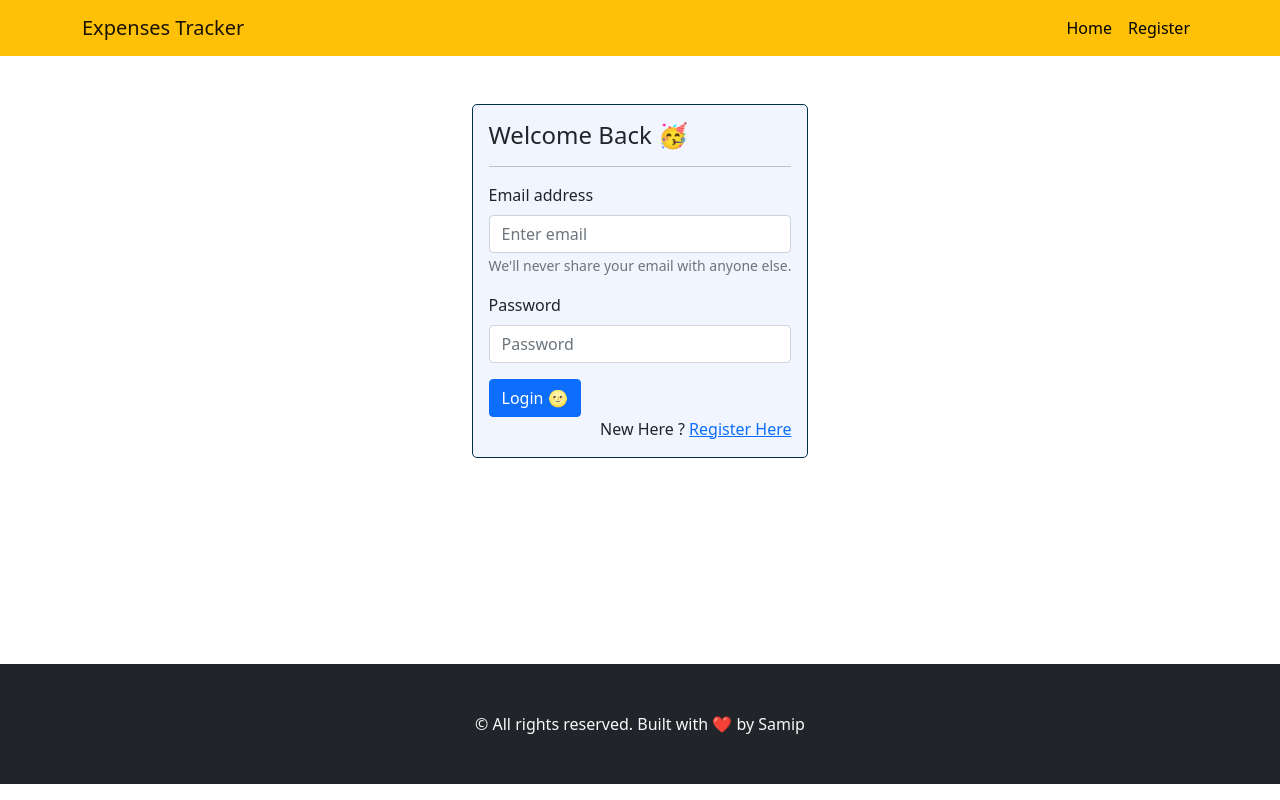
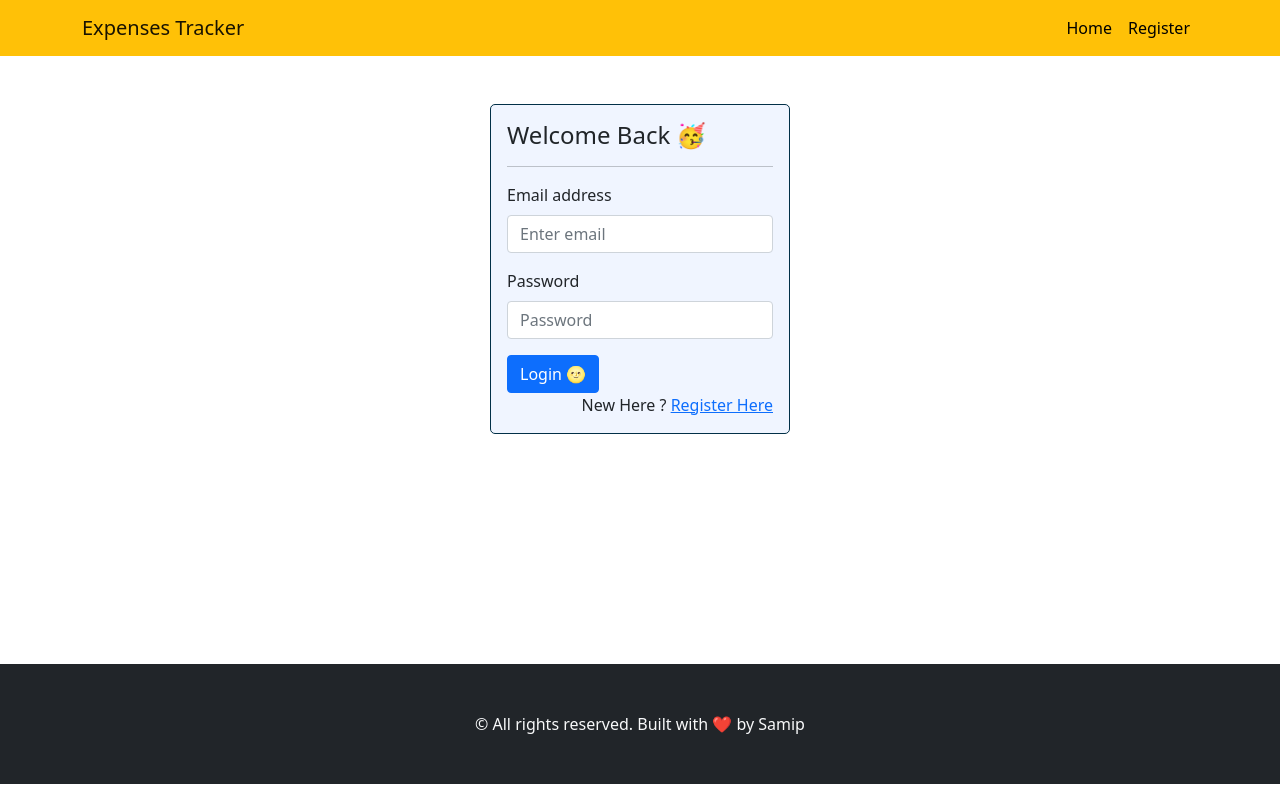
Before and after one commit to comingback2life/expenses-tracker-fullstack, a React (Create React App) app in the folder expenses-tracker-frontend/: page / in a window 1280 px wide. Built offline with nearby package versions, Linux system fonts and the light colour scheme.

Commit message:
Added Styling to the Login Form

```diff
--- a/expenses-tracker-frontend/src/App.css
+++ b/expenses-tracker-frontend/src/App.css
@@ -15,4 +15,5 @@
   padding: 1rem;
   border-radius: 5px;
   min-height: 250px;
+  min-width: 300px;
 }
--- a/expenses-tracker-frontend/src/components/Login/Login.js
+++ b/expenses-tracker-frontend/src/components/Login/Login.js
@@ -10,9 +10,6 @@
   <Form.Group className="mb-3" controlId="formBasicEmail">
     <Form.Label>Email address</Form.Label>
     <Form.Control type="email" placeholder="Enter email" />
-    <Form.Text className="text-muted">
-      We'll never share your email with anyone else.
-    </Form.Text>
   </Form.Group>
 
   <Form.Group className="mb-3" controlId="formBasicPassword">
--- a/expenses-tracker-frontend/src/pages/LoginPage.js
+++ b/expenses-tracker-frontend/src/pages/LoginPage.js
@@ -5,7 +5,7 @@
 export const LoginPage = () => {
   return (
     <MainLayout>
-     <Login></Login>
+     <Login/>
       </MainLayout>
   )
 }
```
